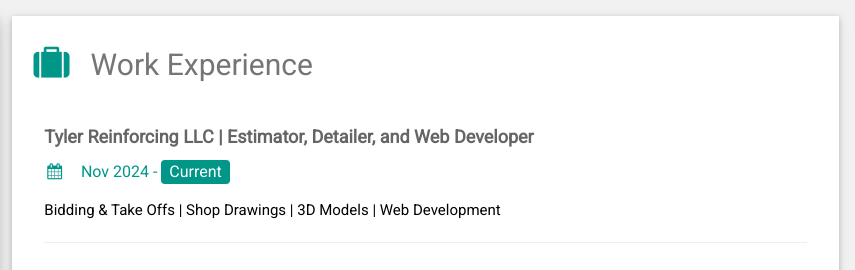
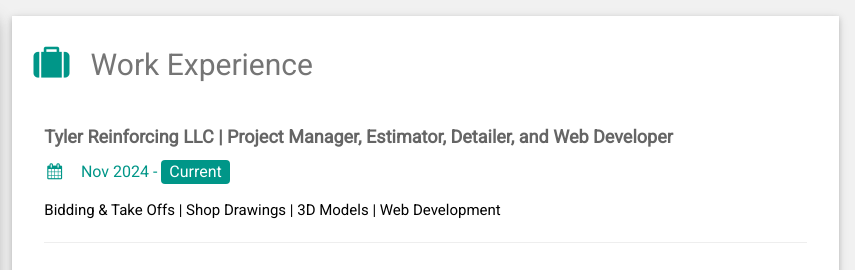
Before and after one commit to PlP0/resume, a plain HTML site: page index.html in a window 1280 px wide. Shown: the top 270 px of the page, 425-1280 px from the left. Drawn offline with nearby package versions, Linux system fonts and the light colour scheme.

Commit message:
Update index.html

```diff
--- a/index.html
+++ b/index.html
@@ -117,7 +117,7 @@ html,body,h1,h2,h3,h4,h5,h6 {font-family: "Roboto", sans-serif}
       <div class="w3-container w3-card w3-white w3-margin-bottom">
         <h2 class="w3-text-grey w3-padding-16"><i class="fa fa-suitcase fa-fw w3-margin-right w3-xxlarge w3-text-teal"></i>Work Experience</h2>
         <div class="w3-container">
-          <h5 class="w3-opacity"><b>Tyler Reinforcing LLC | Estimator, Detailer, and Web Developer</b></h5>
+          <h5 class="w3-opacity"><b>Tyler Reinforcing LLC | Project Manager, Estimator, Detailer, and Web Developer</b></h5>
           <h6 class="w3-text-teal"><i class="fa fa-calendar fa-fw w3-margin-right"></i>Nov 2024 - <span class="w3-tag w3-teal w3-round">Current</span></h6>
           <p>Bidding & Take Offs | Shop Drawings | 3D Models | Web Development </p>
           <hr>
```
